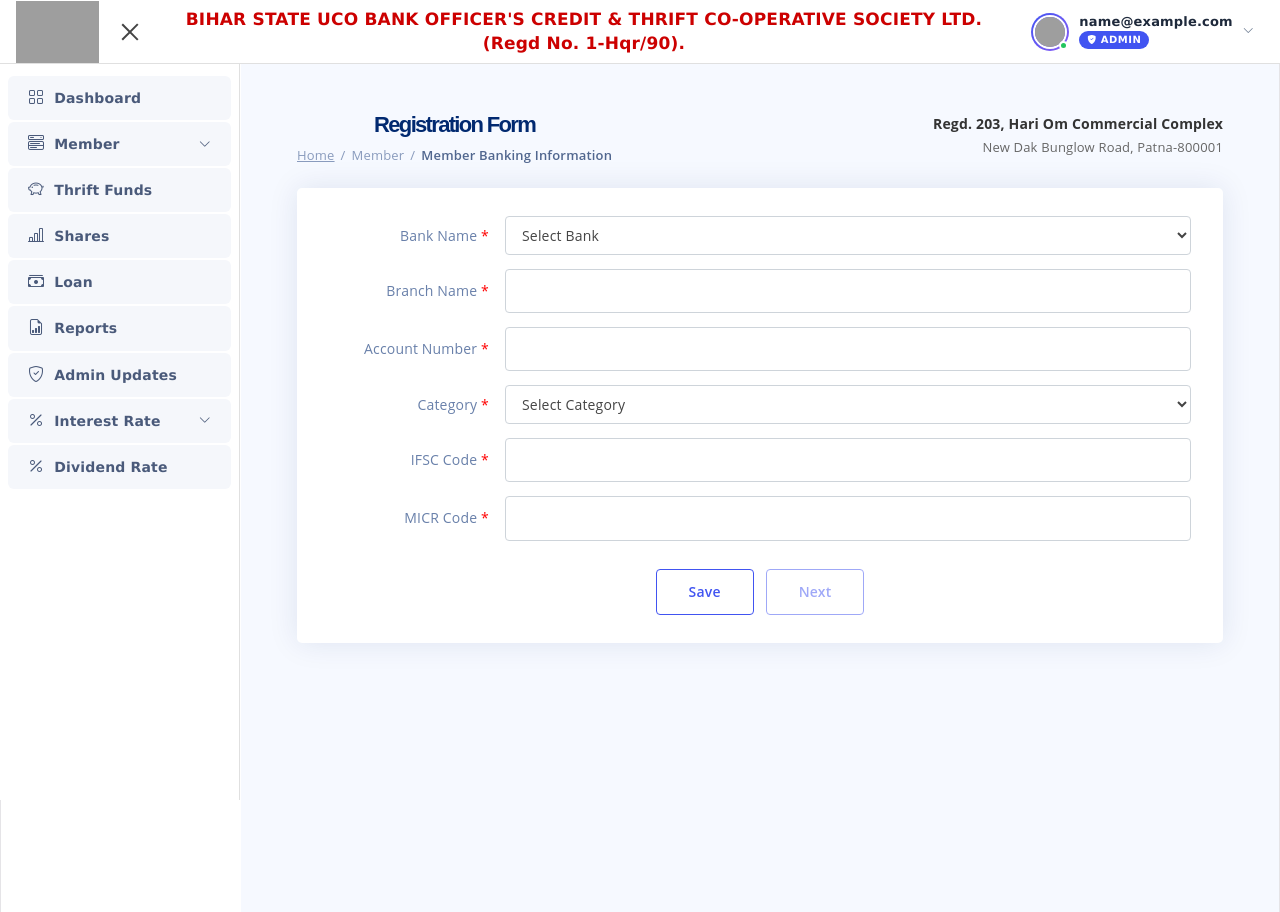
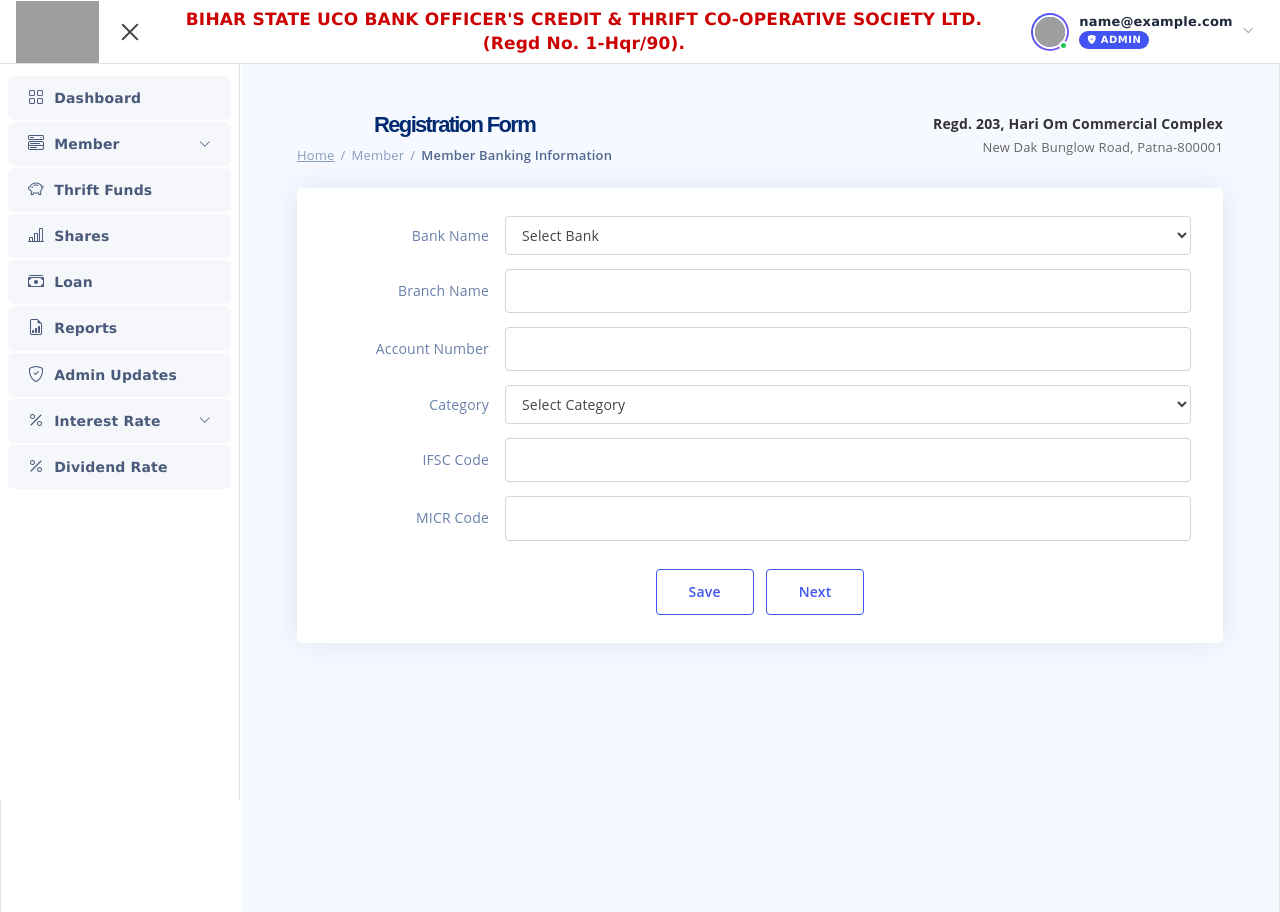
Before and after one commit to Divrik32/UCO-Bank-for-hostinger-VPS, a React (Vite) app in the folder client/: page /admin/mbi3 in a window 1280 px wide. Built offline with nearby package versions, Linux system fonts and the light colour scheme; sample sign-in values are in the browser's storage; grey boxes are pictures that could not be loaded.

Commit message:
he mandatory requirement has been removed from all fields.

```diff
--- a/client/src/pages/Edit.jsx
+++ b/client/src/pages/Edit.jsx
@@ -422,12 +422,12 @@
 
           {/* Banking Info */}
           <Card title="Member Banking Information" onEdit={() => navigate(`/${basePath}/mbi3`)}>
-            <Field label="Bank Name"   name="bank_name"      value={formData.bank_name}      onChange={handleChange} required />
-            <Field label="Branch Name" name="branch_name"    value={formData.branch_name}    onChange={handleChange} required />
-            <Field label="Account No." name="account_number" value={formData.account_number} onChange={handleChange} required />
-            <Field label="Category"    name="category"       value={formData.category}       onChange={handleChange} required />
-            <Field label="IFSC Code"   name="ifsc_code"      value={formData.ifsc_code}      onChange={handleChange} required />
-            <Field label="MICR Code"   name="micr_code"      value={formData.micr_code}      onChange={handleChange} required />
+            <Field label="Bank Name"   name="bank_name"      value={formData.bank_name}      onChange={handleChange} />
+            <Field label="Branch Name" name="branch_name"    value={formData.branch_name}    onChange={handleChange} />
+            <Field label="Account No." name="account_number" value={formData.account_number} onChange={handleChange} />
+            <Field label="Category"    name="category"       value={formData.category}       onChange={handleChange} />
+            <Field label="IFSC Code"   name="ifsc_code"      value={formData.ifsc_code}      onChange={handleChange} />
+            <Field label="MICR Code"   name="micr_code"      value={formData.micr_code}      onChange={handleChange} />
           </Card>
         </div>
       </div>
--- a/client/src/pages/MBI3.jsx
+++ b/client/src/pages/MBI3.jsx
@@ -86,13 +86,13 @@
 
 const basePath = location.pathname.split("/")[1];
 
-const isFormValid =
-  form.bank_name &&
-  form.branch_name &&
-  form.account_number &&
-  form.category &&
-  form.ifsc_code &&
-  form.micr_code;
+const isFormValid = true;
+  // form.bank_name &&
+  // form.branch_name &&
+  // form.account_number &&
+  // form.category &&
+  // form.ifsc_code &&
+  // form.micr_code;
 
   // const handleDOBChange = (e) => {
   //   const dob = e.target.value;
@@ -121,18 +121,9 @@
 const handleSubmit = (e) => {
   e.preventDefault();
 
-  if (!isFormValid) {
-    Swal.fire({
-      icon: "warning",
-      title: "Incomplete Form",
-      text: "Please fill in all required fields.",
-    });
-    return;
-  }
-
   localStorage.setItem("bankInfo", JSON.stringify(form));
 
-  setIsSaved(true); // 🔥 MUST
+  setIsSaved(true);
 
   Swal.fire({
     icon: "success",
@@ -169,7 +160,7 @@
 
 
    <div style={rowStyle}>
-  <div style={labelStyle}>Bank Name <span style={{ color: "red" }}>*</span></div>
+  <div style={labelStyle}>Bank Name</div>
   <div style={fieldCol}>
 <select
   name="bank_name"
@@ -194,7 +185,7 @@
 </div>
 
 <div style={rowStyle}>
-  <div style={labelStyle}>Branch Name <span style={{ color: "red" }}>*</span></div>
+  <div style={labelStyle}>Branch Name</div>
   <div style={fieldCol}>
     <input
       type="text"
@@ -207,7 +198,7 @@
 </div>
 
 <div style={rowStyle}>
-  <div style={labelStyle}>Account Number <span style={{ color: "red" }}>*</span></div>
+  <div style={labelStyle}>Account Number</div>
   <div style={fieldCol}>
     <input
       type="text"
@@ -220,7 +211,7 @@
 </div>
 
 <div style={rowStyle}>
-  <div style={labelStyle}>Category <span style={{ color: "red" }}>*</span></div>
+  <div style={labelStyle}>Category</div>
   <div style={fieldCol}>
 <select
   name="category"
@@ -237,7 +228,7 @@
 </div>
 
 <div style={rowStyle}>
-  <div style={labelStyle}>IFSC Code <span style={{ color: "red" }}>*</span></div>
+  <div style={labelStyle}>IFSC Code</div>
   <div style={fieldCol}>
     <input
       type="text"
@@ -250,7 +241,7 @@
 </div>
 
 <div style={rowStyle}>
-  <div style={labelStyle}>MICR Code <span style={{ color: "red" }}>*</span></div>
+  <div style={labelStyle}>MICR Code</div>
   <div style={fieldCol}>
     <input
       type="text"
```
Also changed, not shown: 1 other file (tests, documents, lock files or other folders).
